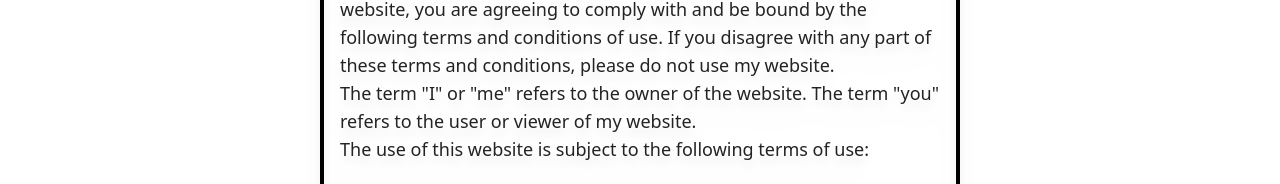
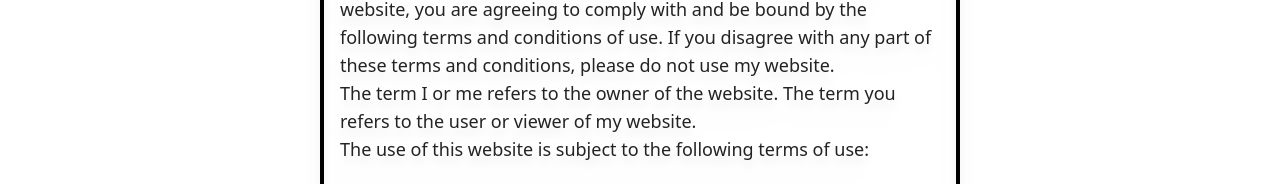
Before and after one commit to nikpcenicni/pcenicni.dev, a Next.js app: page /terms-of-service in a window 1280 px wide. Shown: the part 241-425 px from the top of the page. Built offline with nearby package versions, Linux system fonts and the light colour scheme.

Commit message:
fixed tos

```diff
--- a/src/pages/terms-of-service.tsx
+++ b/src/pages/terms-of-service.tsx
@@ -23,7 +23,7 @@ export default function TermsOfService() {
                     Welcome to Pcenicni.dev. If you continue to browse and use this website, you are agreeing to comply with and be bound by the following terms and conditions of use. If you disagree with any part of these terms and conditions, please do not use my website.
                     </p>
                     <p className="text-stroke text-lg">
-                    The term "I" or "me" refers to the owner of the website. The term "you" refers to the user or viewer of my website.
+                    The term I or me refers to the owner of the website. The term you refers to the user or viewer of my website.
                     </p>
                     <p className='text-stroke text-lg'>
                     The use of this website is subject to the following terms of use:
@@ -58,7 +58,7 @@ export default function TermsOfService() {
                       </li>
                     </ul>
                     <p className="text-stroke text-lg">
-                    By using my website, you agree to be bound by these terms of service. If you have any questions or concerns about these terms, please contact me.
+                      By using my website, you agree to be bound by these terms of service. If you have any questions or concerns about these terms, please contact me.
                     </p>
                 </div>
           </div>
```
